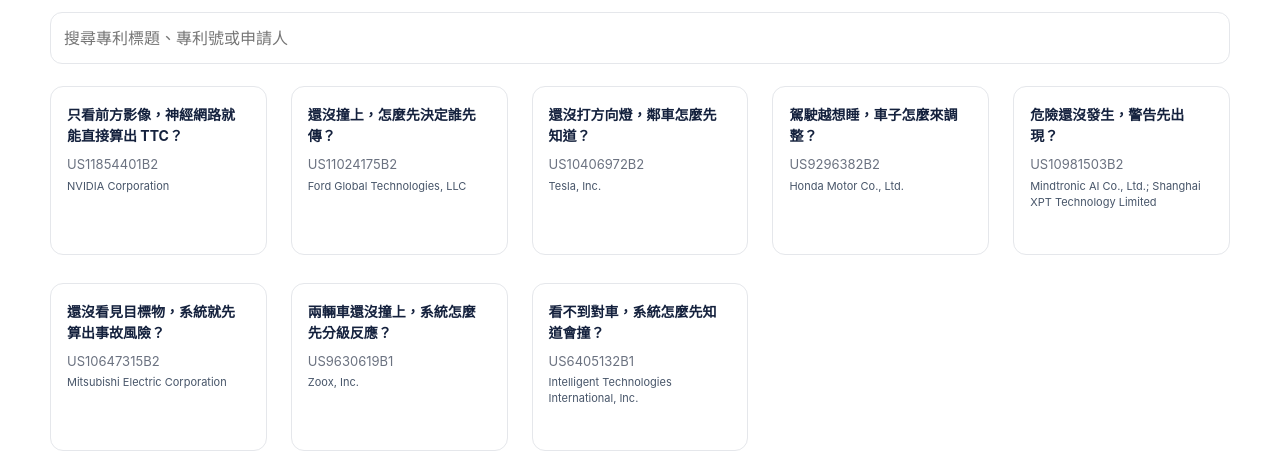
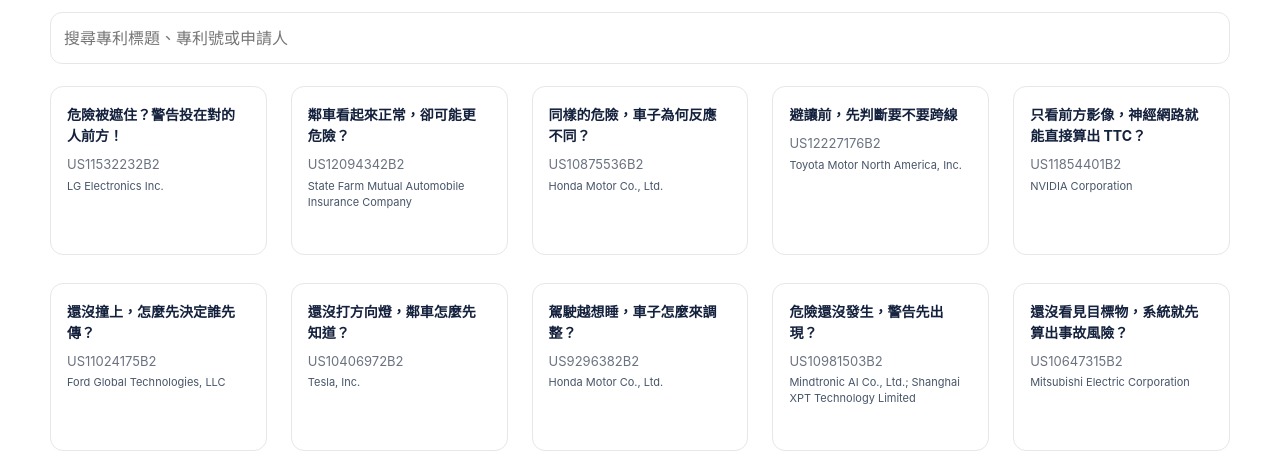
Before and after one commit to patenthunterjohn/mywebsite, a plain HTML site: page index.html in a window 1280 px wide. Shown: the part 638-1097 px from the top of the page. Drawn offline with Linux system fonts and the light colour scheme.

Commit message:
Add files via upload

```diff
--- a/index.html
+++ b/index.html
@@ -513,6 +513,77 @@ section { padding: 58px 0; }
           <input id="guideSearch" class="guide-search" type="search" placeholder="搜尋專利標題、專利號或申請人" aria-label="搜尋專利標題、專利號或申請人">
         </div>
         <div id="guideGrid" class="guide-grid">
+
+
+          <article class="guide-card" tabindex="0" role="button"
+            aria-label="預覽專利：危險被遮住？警告投在對的人前方！｜US11532232B2"
+            data-search="危險被遮住警告投在對的人前方 US11532232B2 LG Electronics Inc."
+            data-title="危險被遮住？警告投在對的人前方！"
+            data-patent="US11532232B2"
+            data-applicant="LG Electronics Inc."
+            data-desc="監控周遭環境並判斷駕駛規則，辨識違規車輛後選擇未違規車輛作為警告對象，將道路警告投影到其前方。"
+            data-preview="youtube/US11532232B2_30秒預覽.mp4"
+            data-youtube="https://www.youtube.com/watch?v=QoNScbK-0Dk">
+            <span class="guide-card-dot" aria-hidden="true"></span>
+            <h3>危險被遮住？警告投在對的人前方！</h3>
+            <div class="guide-number">US11532232B2</div>
+            <div class="guide-applicant">LG Electronics Inc.</div>
+            <div class="guide-open-hint">點擊預覽</div>
+          </article>
+
+
+
+          <article class="guide-card" tabindex="0" role="button"
+            aria-label="預覽專利：鄰車看起來正常，卻可能更危險？｜US12094342B2"
+            data-search="鄰車看起來正常，卻可能更危險 US12094342B2 State Farm Mutual Automobile Insurance Company"
+            data-title="鄰車看起來正常，卻可能更危險？"
+            data-patent="US12094342B2"
+            data-applicant="State Farm Mutual Automobile Insurance Company"
+            data-desc="接收第二車輛的引擎資料，與基線模型比對以判斷潛在駕駛危險，並向第一車輛駕駛員發出警示。"
+            data-preview="youtube/US12094342B2_30秒預覽.mp4"
+            data-youtube="https://www.youtube.com/watch?v=nmYvyPZioZg&amp;pp=0gcJCaMLAYcqIYzv">
+            <span class="guide-card-dot" aria-hidden="true"></span>
+            <h3>鄰車看起來正常，卻可能更危險？</h3>
+            <div class="guide-number">US12094342B2</div>
+            <div class="guide-applicant">State Farm Mutual Automobile Insurance Company</div>
+            <div class="guide-open-hint">點擊預覽</div>
+          </article>
+
+
+          <article class="guide-card" tabindex="0" role="button"
+            aria-label="預覽專利：同樣的危險，車子為何反應不同？｜US10875536B2"
+            data-search="同樣的危險，車子為何反應不同 US10875536B2 Honda Motor Co., Ltd."
+            data-title="同樣的危險，車子為何反應不同？"
+            data-patent="US10875536B2"
+            data-applicant="Honda Motor Co., Ltd."
+            data-desc="結合車輛操作資訊與駕駛者監控資訊進行風險判斷，依駕駛狀態動態調整控制係數與車輛反應。"
+            data-preview="youtube/US10875536B2_30秒預覽.mp4"
+            data-youtube="https://www.youtube.com/watch?v=yYZJrFrKuxs&amp;t=97s">
+            <span class="guide-card-dot" aria-hidden="true"></span>
+            <h3>同樣的危險，車子為何反應不同？</h3>
+            <div class="guide-number">US10875536B2</div>
+            <div class="guide-applicant">Honda Motor Co., Ltd.</div>
+            <div class="guide-open-hint">點擊預覽</div>
+          </article>
+
+
+          <article class="guide-card" tabindex="0" role="button"
+            aria-label="預覽專利：避讓前，先判斷要不要跨線｜US12227176B2"
+            data-search="避讓前，先判斷要不要跨線 US12227176B2 Toyota Motor North America, Inc."
+            data-title="避讓前，先判斷要不要跨線"
+            data-patent="US12227176B2"
+            data-applicant="Toyota Motor North America, Inc."
+            data-desc="辨識潛在衝擊並計算避讓所需的橫向距離，判斷是否需要跨越車道線，再採取對應的避撞操作。"
+            data-preview="youtube/US12227176B2_30秒預覽.mp4"
+            data-youtube="https://www.youtube.com/watch?v=hsYf31w5TQE">
+            <span class="guide-card-dot" aria-hidden="true"></span>
+            <h3>避讓前，先判斷要不要跨線</h3>
+            <div class="guide-number">US12227176B2</div>
+            <div class="guide-applicant">Toyota Motor North America, Inc.</div>
+            <div class="guide-open-hint">點擊預覽</div>
+          </article>
+
+
 
           <article class="guide-card" tabindex="0" role="button"
             aria-label="預覽專利：只看前方影像，神經網路就能直接算出 TTC？"
```
